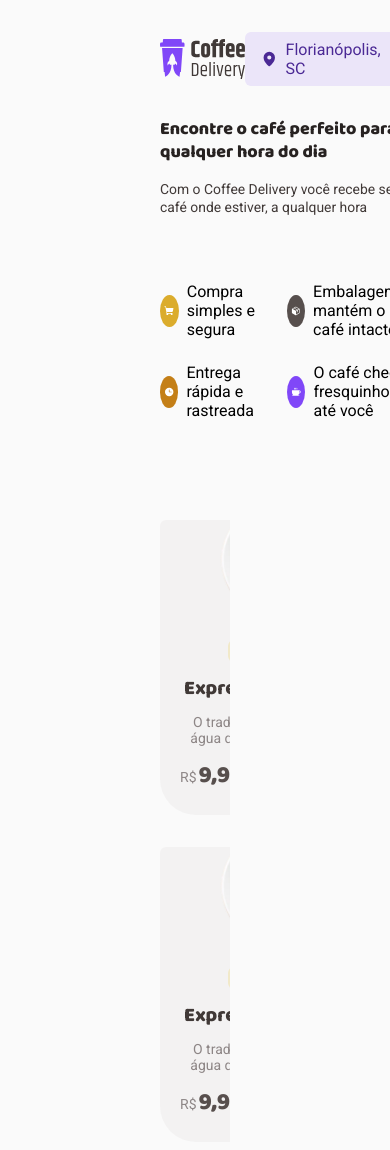
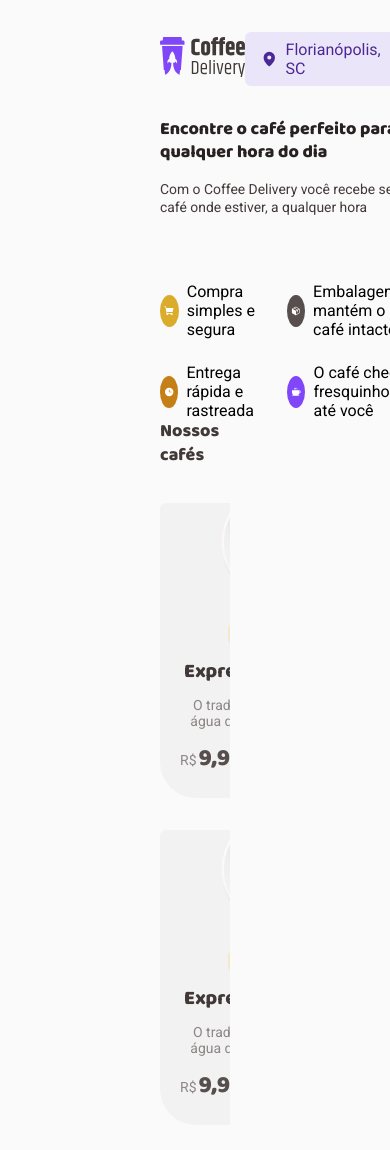
Before and after one commit to alanwengrze/ignite_coffe-delivery, a React (Vite) app: page / in a window 390 px wide. Shown: the top 1150 px of the page. Built offline with nearby package versions, Linux system fonts and the light colour scheme.

Commit message:
:lipstick: feat: add Subtitle in the Home component

```diff
--- a/src/components/Header/index.tsx
+++ b/src/components/Header/index.tsx
@@ -2,10 +2,13 @@ import { MapPin  } from "phosphor-react"
 import logoCoffeeDelivery from "../../assets/Logo.svg"
 import { HeaderContainer, Location } from "./styles"
 import { Cart } from "../Cart"
+import { Link } from "react-router-dom"
 export function Header() {
   return (
     <HeaderContainer>
-      <img src={logoCoffeeDelivery} alt="Logo do Coffee Delivery" />
+      <Link to="/">
+       <img src={logoCoffeeDelivery} alt="Logo do Coffee Delivery" />
+      </Link>
       <div>
         <Location>
           <MapPin  size={20} weight="fill"/>
--- a/src/components/Header/styles.ts
+++ b/src/components/Header/styles.ts
@@ -24,7 +24,4 @@ export const Location = styled.div`
   padding: 0.8rem 1.6rem;
   border-radius: 6px;
 
-  > svg {
-
-  }
 `;
--- a/src/pages/Home/Banner/styles.ts
+++ b/src/pages/Home/Banner/styles.ts
@@ -1,5 +1,6 @@
 import styled from "styled-components";
 export const BannerContainer = styled.div`
+  /* height: 100vh; */
   display: flex;
   align-items: center;
   justify-content: space-between;
--- a/src/pages/Home/index.tsx
+++ b/src/pages/Home/index.tsx
@@ -5,6 +5,7 @@ export function Home(){
   return(
     <HomeContainer>
       <Banner/>
+      <h1>Nossos cafés</h1>
       <CoffeeList>
         <CardCoffee/>
         <CardCoffee/>
--- a/src/pages/Home/styles.ts
+++ b/src/pages/Home/styles.ts
@@ -1,8 +1,11 @@
 import styled from "styled-components";
 export const HomeContainer = styled.div`
   height: 100%;
-  h1 {
-    color: ${({theme}) => theme.colors.purpleDark};
+  > h1 {
+    color: ${({theme}) => theme.colors.baseSubtitle};
+    font-size: clamp(1.6rem, 2vw + 1rem, 4.8rem);
+    line-height: 130%;
+    margin-bottom: 1.6rem;
   }
 `
 
@@ -10,7 +13,7 @@ export const CoffeeList = styled.div`
   display: grid;
   grid-template-columns: repeat(4, 1fr);
   gap: 3.2rem;
-  margin: 8rem 0;
+  /* margin: 8rem 0; */
   overflow-x: auto;
   padding: 2rem 0;
 `
```
